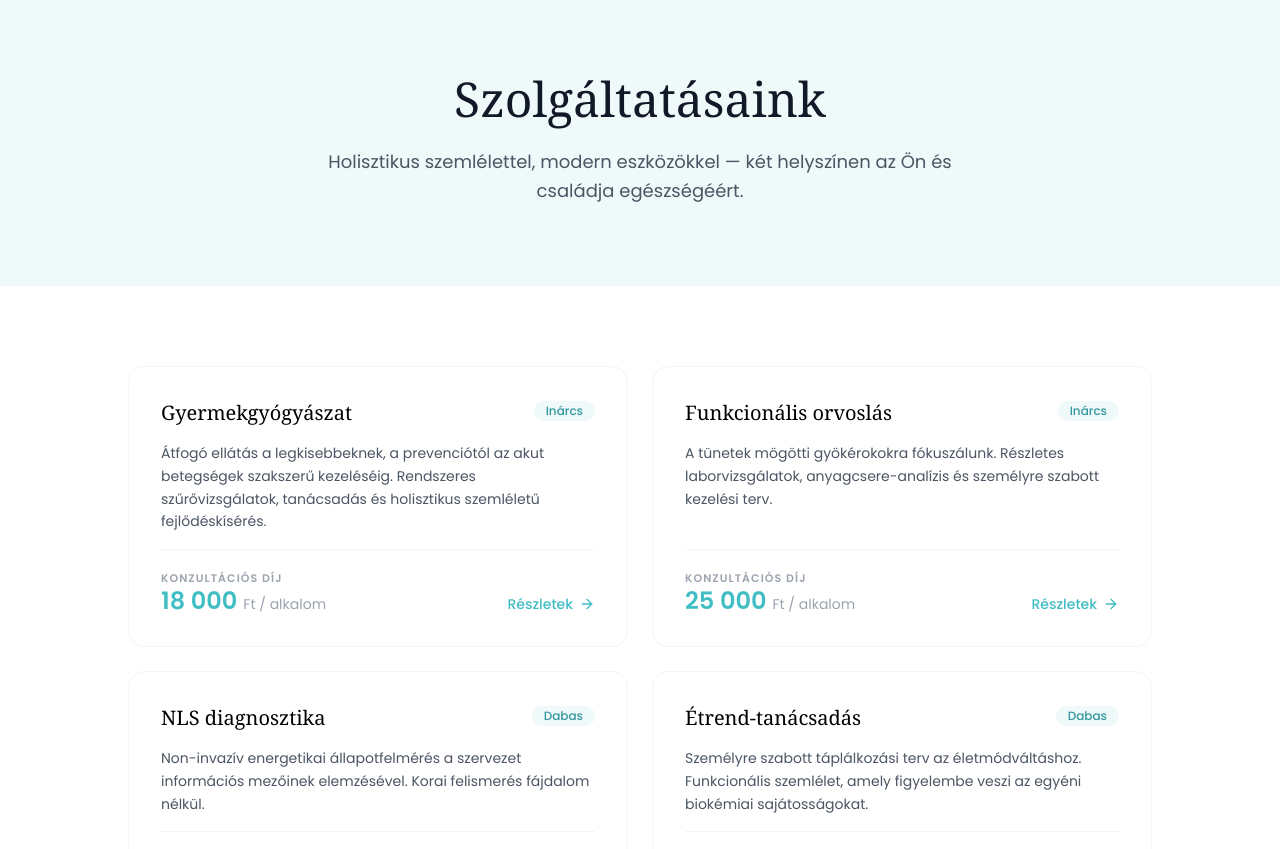
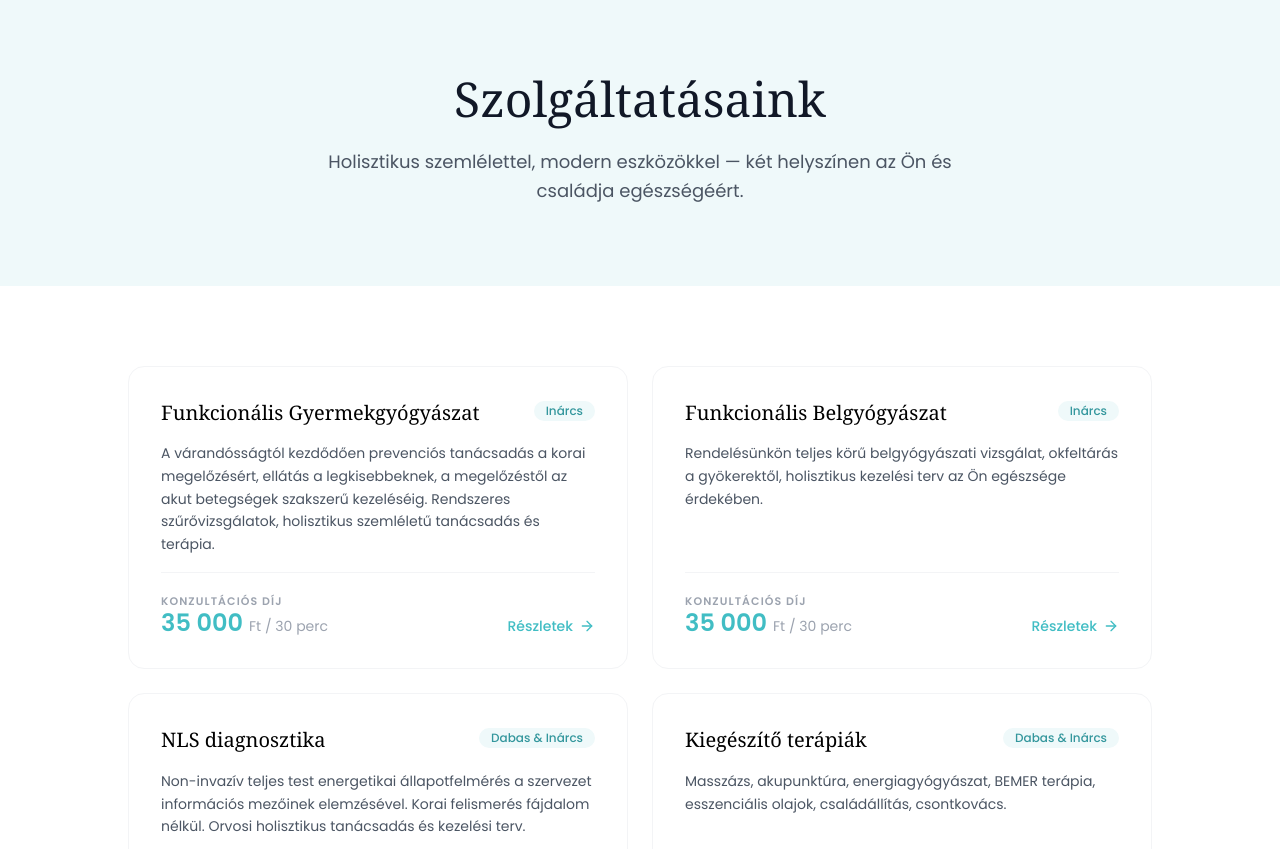
Before and after one commit to tokemate/lelekliget_eles_2026, an Astro site: page /szolgaltatasok in a window 1280 px wide. Shown: the part 86-935 px from the top of the page. Built offline with nearby package versions, Linux system fonts and the light colour scheme; Astro itself is replaced by a stand-in of ours; a web font is replaced by a local one.

Commit message:
szolgaltatasok: valós árak és leírások, étrend-tanácsadás kivéve

```diff
--- a/src/pages/szolgaltatasok/index.astro
+++ b/src/pages/szolgaltatasok/index.astro
@@ -3,49 +3,40 @@ import BaseLayout from '../../layouts/BaseLayout.astro';
 
 const services = [
   {
-    title: 'Gyermekgyógyászat',
-    description: 'Átfogó ellátás a legkisebbeknek, a prevenciótól az akut betegségek szakszerű kezeléséig. Rendszeres szűrővizsgálatok, tanácsadás és holisztikus szemléletű fejlődéskísérés.',
+    title: 'Funkcionális Gyermekgyógyászat',
+    description: 'A várandósságtól kezdődően prevenciós tanácsadás a korai megelőzésért, ellátás a legkisebbeknek, a megelőzéstől az akut betegségek szakszerű kezeléséig. Rendszeres szűrővizsgálatok, holisztikus szemléletű tanácsadás és terápia.',
     href: '/szolgaltatasok/inarcs',
     location: 'Inárcs',
     priceLabel: 'Konzultációs díj',
-    price: '18 000',
-    priceNote: 'Ft / alkalom',
+    price: '35 000',
+    priceNote: 'Ft / 30 perc',
   },
   {
-    title: 'Funkcionális orvoslás',
-    description: 'A tünetek mögötti gyökérokokra fókuszálunk. Részletes laborvizsgálatok, anyagcsere-analízis és személyre szabott kezelési terv.',
+    title: 'Funkcionális Belgyógyászat',
+    description: 'Rendelésünkön teljes körű belgyógyászati vizsgálat, okfeltárás a gyökerektől, holisztikus kezelési terv az Ön egészsége érdekében.',
     href: '/szolgaltatasok/inarcs',
     location: 'Inárcs',
     priceLabel: 'Konzultációs díj',
-    price: '25 000',
-    priceNote: 'Ft / alkalom',
+    price: '35 000',
+    priceNote: 'Ft / 30 perc',
   },
   {
     title: 'NLS diagnosztika',
-    description: 'Non-invazív energetikai állapotfelmérés a szervezet információs mezőinek elemzésével. Korai felismerés fájdalom nélkül.',
+    description: 'Non-invazív teljes test energetikai állapotfelmérés a szervezet információs mezőinek elemzésével. Korai felismerés fájdalom nélkül. Orvosi holisztikus tanácsadás és kezelési terv.',
     href: '/szolgaltatasok/dabas',
-    location: 'Dabas',
+    location: 'Dabas & Inárcs',
     priceLabel: 'Vizsgálati díj',
-    price: '32 000',
-    priceNote: 'Ft / alkalom',
-  },
-  {
-    title: 'Étrend-tanácsadás',
-    description: 'Személyre szabott táplálkozási terv az életmódváltáshoz. Funkcionális szemlélet, amely figyelembe veszi az egyéni biokémiai sajátosságokat.',
-    href: '/szolgaltatasok/dabas',
-    location: 'Dabas',
-    priceLabel: 'Konzultációs díj',
-    price: '20 000',
-    priceNote: 'Ft / alkalom',
+    price: '45 000',
+    priceNote: 'Ft / 90 perc',
   },
   {
     title: 'Kiegészítő terápiák',
-    description: 'Fitoterápia, homeopátia, stresszkezelés és energetikai kezelések a test öngyógyító folyamatainak támogatásához.',
-    href: '/szolgaltatasok/inarcs',
-    location: 'Inárcs & Dabas',
+    description: 'Masszázs, akupunktúra, energiagyógyászat, BEMER terápia, esszenciális olajok, családállítás, csontkovács.',
+    href: '/szolgaltatasok/dabas',
+    location: 'Dabas & Inárcs',
     priceLabel: 'Kezelési díj',
-    price: '15 000',
-    priceNote: 'Ft / alkalom',
+    price: '–',
+    priceNote: '',
   },
 ];
 ---
```
